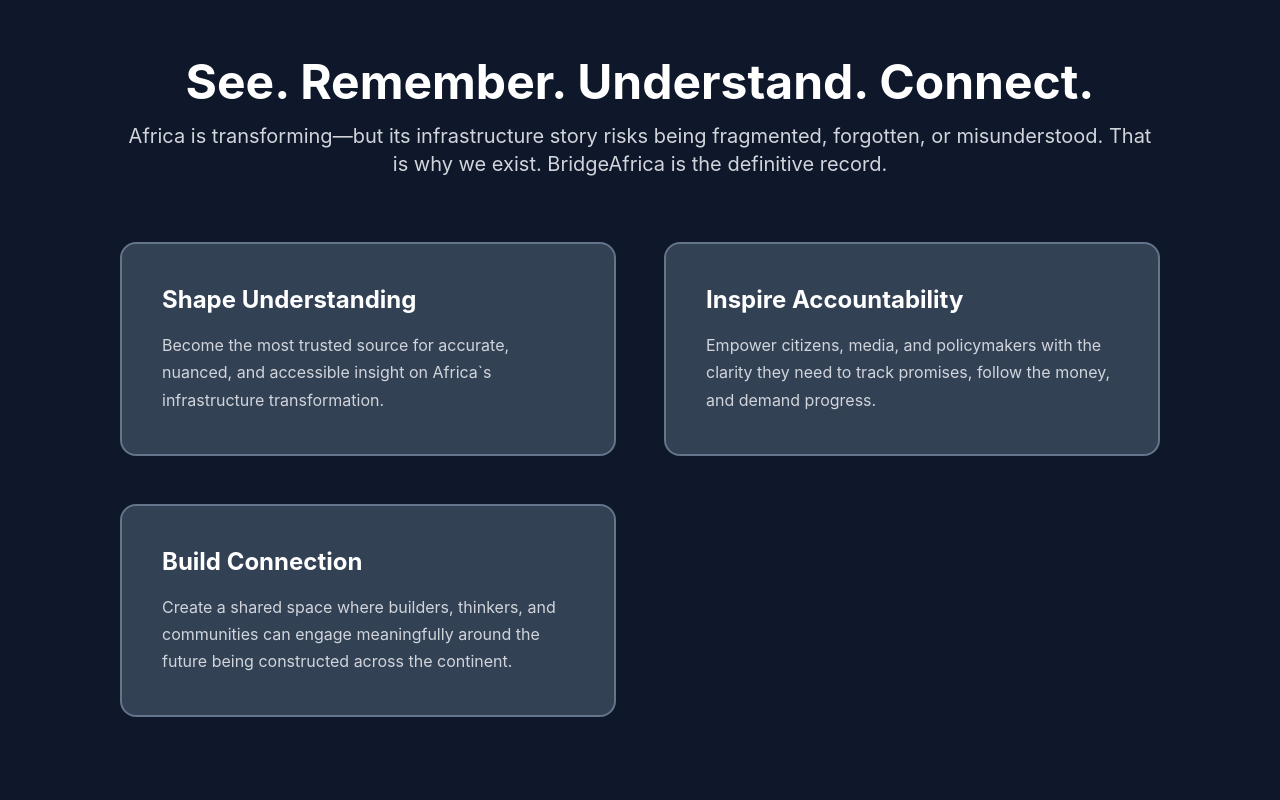
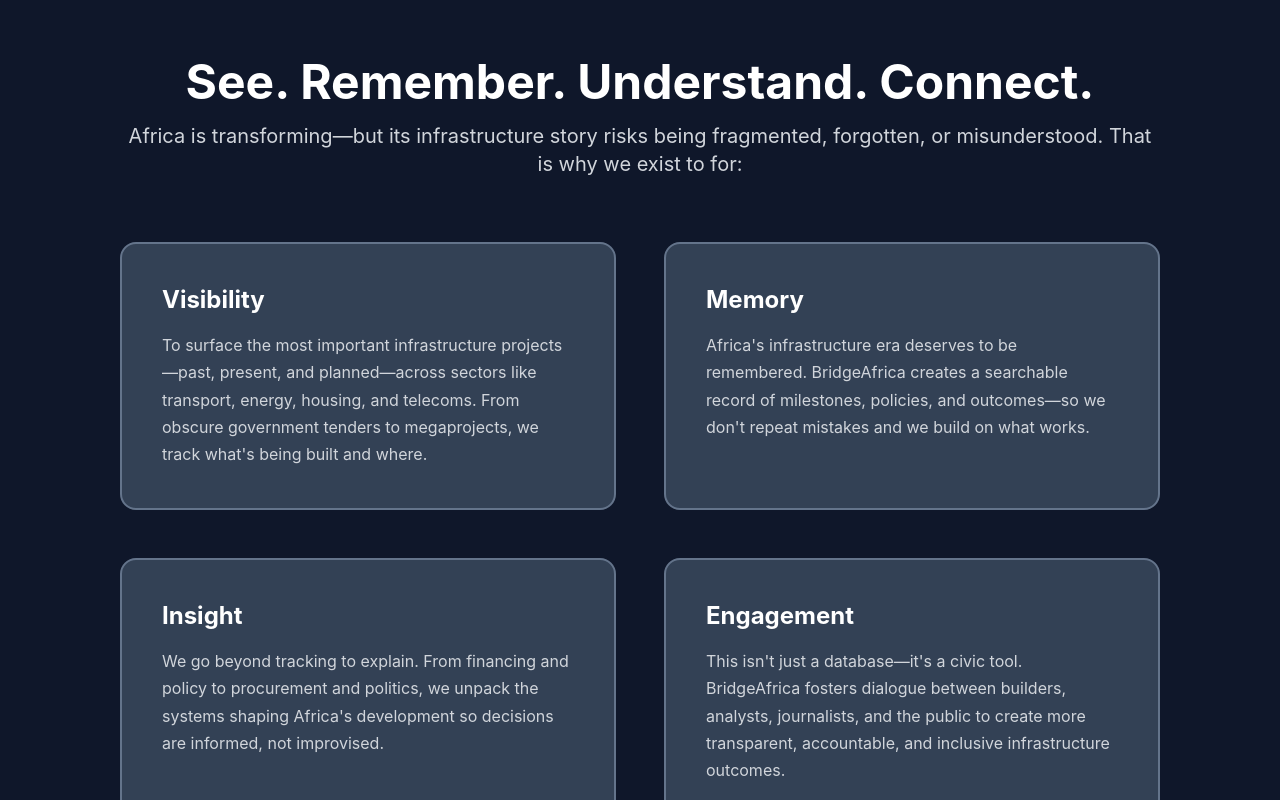
Before and after one commit to davedumto/bridgeafrica, a Next.js app: page / in a window 1280 px wide. Shown: the part 2720-3520 px from the top of the page. Built offline with nearby package versions, Linux system fonts and the light colour scheme.

Commit message:
chore: made an update

```diff
--- a/app/page.tsx
+++ b/app/page.tsx
@@ -99,7 +99,7 @@
               </p>
             </div>
             <YouTubeEmbed
-              videoId="dQw4w9WgXcQ"
+              videoId="ODNXdRY84Ug"
               title="BridgeAfrica: Documenting Africa's Infrastructure Journey"
               className="max-w-4xl mx-auto"
             />
@@ -133,43 +133,55 @@
               See. Remember. Understand. Connect.
             </h2>
             <p className="text-lg md:text-xl mb-8 md:mb-16 text-center text-[#0A2342] dark:text-gray-300 transition-colors">
-              Africa is transforming—but its infrastructure story risks being fragmented, forgotten, or misunderstood. That is why we exist. BridgeAfrica is the definitive record.
+              Africa is transforming—but its infrastructure story risks being fragmented, forgotten, or misunderstood. That is why we exist to for:
             </p>
           </AnimatedSection>
           <div className="grid grid-cols-1 md:grid-cols-2 gap-8 md:gap-12">
             <AnimatedSection delay={0}>
               <div className="bg-white dark:bg-slate-700 rounded-2xl p-10 hover:shadow-xl transition-all duration-300 border-2 border-[#0A2342] dark:border-slate-500 h-full flex flex-col">
                 <h3 className="text-2xl font-bold mb-4 text-[#0A2342] dark:text-white transition-colors">
-                  Shape Understanding
+                  Visibility
                 </h3>
                 <p className="leading-relaxed text-[#0A2342] dark:text-gray-300 transition-colors flex-grow" style={{
                   lineHeight: '1.7'
                 }}>
-                  Become the most trusted source for accurate, nuanced, and accessible insight on Africa`s infrastructure transformation.
+                  To surface the most important infrastructure projects—past, present, and planned—across sectors like transport, energy, housing, and telecoms. From obscure government tenders to megaprojects, we track what&apos;s being built and where.
                 </p>
               </div>
             </AnimatedSection>
             <AnimatedSection delay={100}>
               <div className="bg-white dark:bg-slate-700 rounded-2xl p-10 hover:shadow-xl transition-all duration-300 border-2 border-[#0A2342] dark:border-slate-500 h-full flex flex-col">
                 <h3 className="text-2xl font-bold mb-4 text-[#0A2342] dark:text-white transition-colors">
-                  Inspire Accountability
+                  Memory
                 </h3>
                 <p className="leading-relaxed text-[#0A2342] dark:text-gray-300 transition-colors flex-grow" style={{
                   lineHeight: '1.7'
                 }}>
-                  Empower citizens, media, and policymakers with the clarity they need to track promises, follow the money, and demand progress.
+                  Africa&apos;s infrastructure era deserves to be remembered. BridgeAfrica creates a searchable record of milestones, policies, and outcomes—so we don&apos;t repeat mistakes and we build on what works.
                 </p>
               </div>
             </AnimatedSection>
             <AnimatedSection delay={200}>
               <div className="bg-white dark:bg-slate-700 rounded-2xl p-10 hover:shadow-xl transition-all duration-300 border-2 border-[#0A2342] dark:border-slate-500 h-full flex flex-col">
                 <h3 className="text-2xl font-bold mb-4 text-[#0A2342] dark:text-white transition-colors">
-                  Build Connection
+                  Insight
                 </h3>
                 <p className="leading-relaxed text-[#0A2342] dark:text-gray-300 transition-colors flex-grow" style={{
                   lineHeight: '1.7'
                 }}>
-                  Create a shared space where builders, thinkers, and communities can engage meaningfully around the future being constructed across the continent.
+                  We go beyond tracking to explain. From financing and policy to procurement and politics, we unpack the systems shaping Africa&apos;s development so decisions are informed, not improvised.
+                </p>
+              </div>
+            </AnimatedSection>
+            <AnimatedSection delay={300}>
+              <div className="bg-white dark:bg-slate-700 rounded-2xl p-10 hover:shadow-xl transition-all duration-300 border-2 border-[#0A2342] dark:border-slate-500 h-full flex flex-col">
+                <h3 className="text-2xl font-bold mb-4 text-[#0A2342] dark:text-white transition-colors">
+                  Engagement
+                </h3>
+                <p className="leading-relaxed text-[#0A2342] dark:text-gray-300 transition-colors flex-grow" style={{
+                  lineHeight: '1.7'
+                }}>
+                  This isn&apos;t just a database—it&apos;s a civic tool. BridgeAfrica fosters dialogue between builders, analysts, journalists, and the public to create more transparent, accountable, and inclusive infrastructure outcomes.
                 </p>
               </div>
             </AnimatedSection>
@@ -177,28 +189,28 @@
         </div>
       </section>
       <SectionDivider color="#f9fafb" />
-      {/* Process Section */}
+      {/* Our Aspiration Section */}
       <section className="py-16 md:py-24 lg:py-[120px] bg-gray-50 dark:bg-slate-800 transition-colors duration-300">
         <div className="max-w-[1400px] xl:max-w-[1600px] mx-auto px-6 md:px-12 lg:px-[80px] xl:px-[120px]">
           <AnimatedSection>
             <h2 className="text-3xl md:text-4xl lg:text-5xl font-bold mb-8 md:mb-16 text-center text-[#0A2342] dark:text-white transition-colors">
-              How We Work
+              Our Aspiration
             </h2>
           </AnimatedSection>
 
           <div className="flex flex-col lg:flex-row gap-3 lg:gap-5 items-stretch">
             {[{
               number: '1',
-              title: 'Research',
-              description: 'On-ground reporting, government documents, contractor records, stakeholder interviews. Every data point verified and sourced.'
+              title: 'Shape Understanding',
+              description: 'Become the most trusted source for accurate, nuanced, and accessible insight on Africa&apos;s infrastructure transformation.'
             }, {
               number: '2',
-              title: 'Map the networks',
-              description: 'Track financing, identify stakeholders, document relationships. Understand not just *what* is being built, but *who* is building it and *how*.'
+              title: 'Inspire Accountability',
+              description: 'Empower citizens, media, and policymakers with the clarity they need to track promises, follow the money, and demand progress.'
             }, {
               number: '3',
-              title: 'Keep it current',
-              description: 'Infrastructure projects evolve. We update progress, timelines, costs, and milestones as they happen.'
+              title: 'Build Connection',
+              description: 'Create a shared space where builders, thinkers, and communities can engage meaningfully around the future being constructed across the continent.'
             }].map((step, index) => (
               <React.Fragment key={index}>
                 <AnimatedSection delay={index * 200} className="flex-1">
@@ -223,7 +235,7 @@
                     <div className="hidden lg:flex items-center">
                       <Image
                         src="/arrow%20right.svg"
-                        alt="Process flow arrow pointing to next step in BridgeAfrica's 72-hour talent placement process"
+                        alt="Process flow arrow pointing to next step in BridgeAfrica&apos;s aspiration framework"
                         width={80}
                         height={48}
                         className="w-[5em] h-[3em] animate-pulse"
@@ -238,7 +250,7 @@
                     <div className="lg:hidden flex justify-center py-4">
                       <Image
                         src="/arrow%20right.svg"
-                        alt="Process flow arrow pointing to next step in BridgeAfrica's 72-hour talent placement process"
+                        alt="Process flow arrow pointing to next step in BridgeAfrica&apos;s aspiration framework"
                         width={32}
                         height={32}
                         className="w-8 h-8 rotate-90"
```
